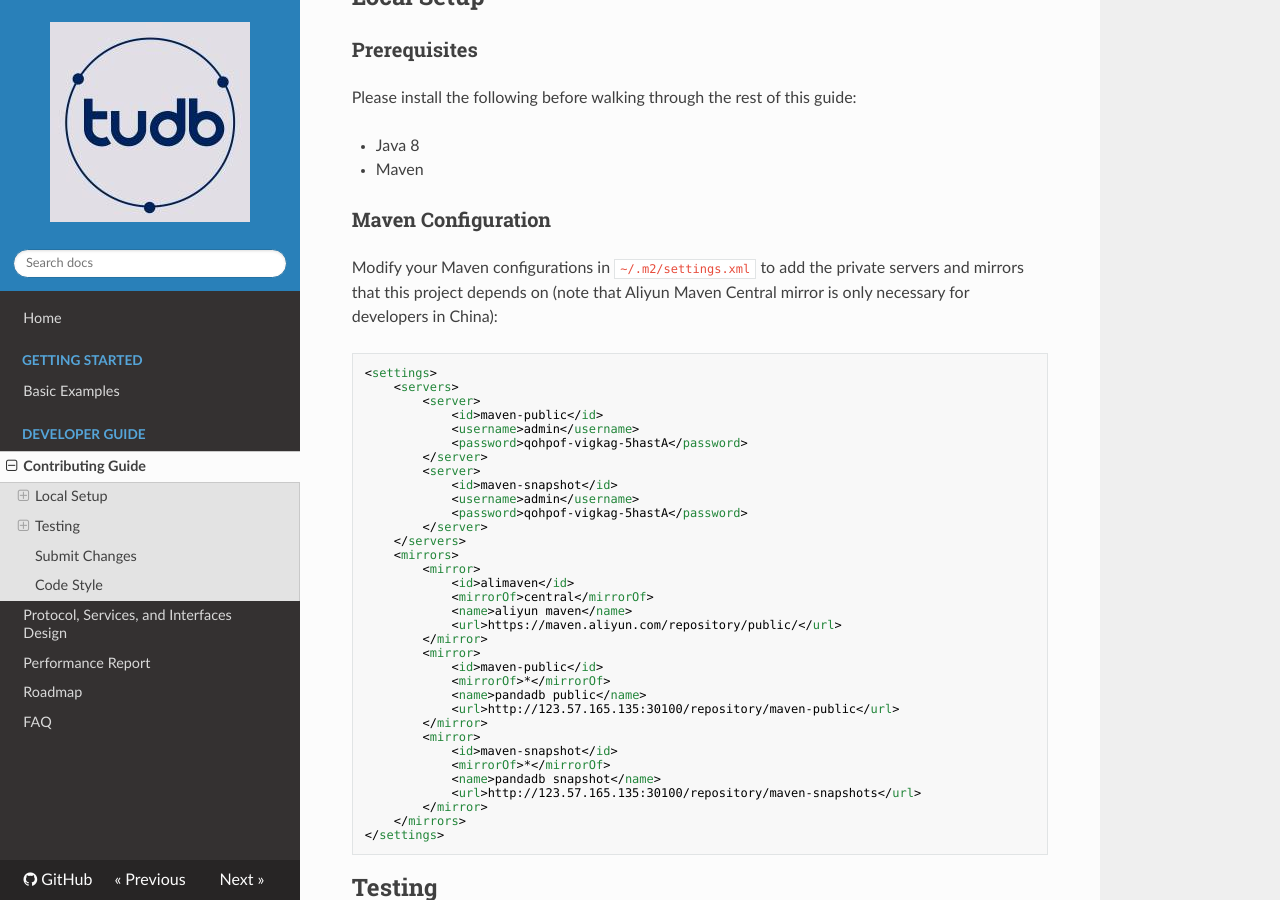
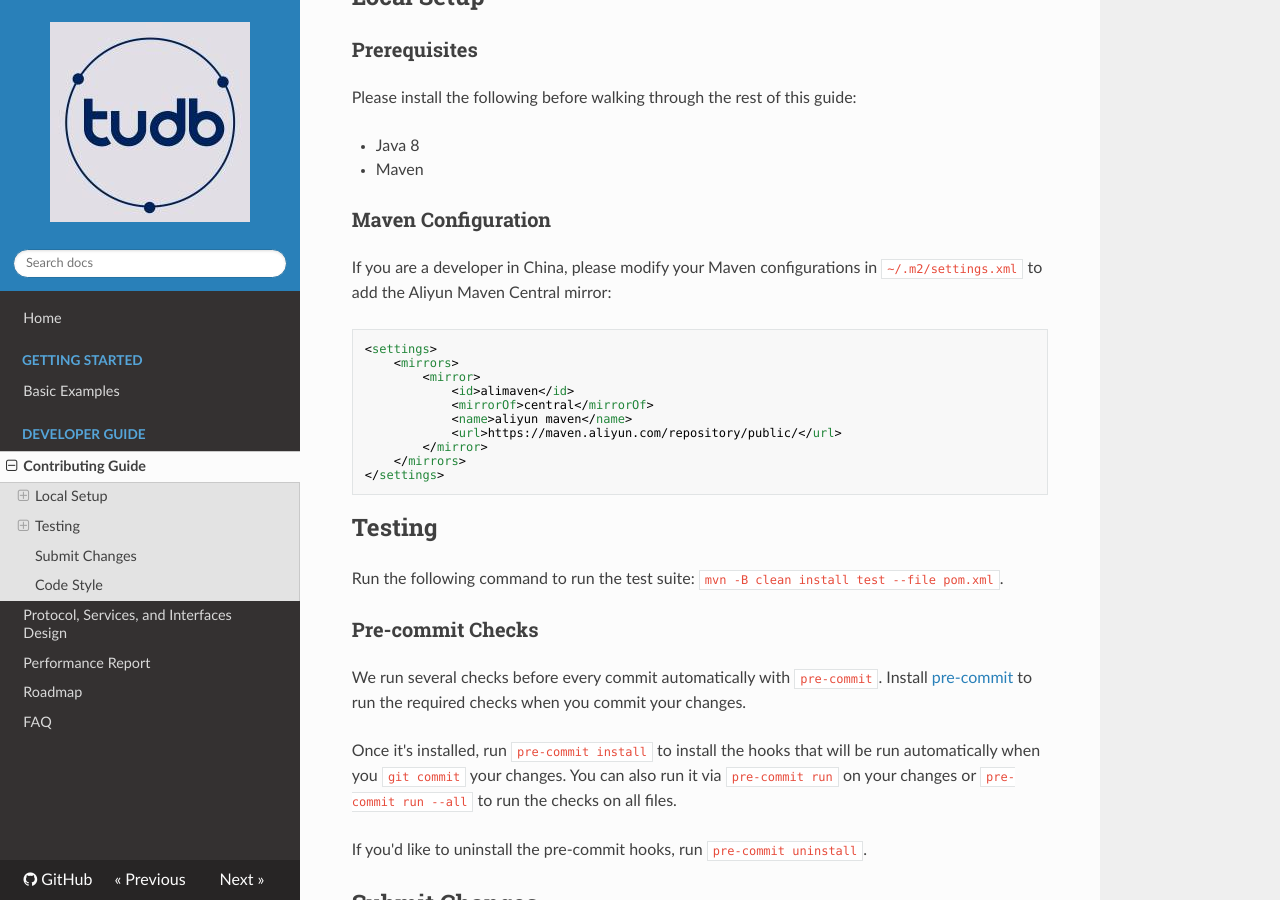
Before and after one commit to TUDB-Labs/TuDB, an MkDocs documentation site: the page built from docs/CONTRIBUTING.md, in a window 1280 px wide and 900 px high, scrolled down 228 px. Built offline with MkDocs 1.6.1, drawn with Linux system fonts in a browser that asks for light colours; nearby versions of some CDN libraries.

Commit message:
build: Remove unused servers and mirrors
Signed-off-by: Yuan Tang <terrytangyuan@gmail.com>

````diff
--- a/docs/CONTRIBUTING.md
+++ b/docs/CONTRIBUTING.md
@@ -13,41 +13,16 @@ Please install the following before walking through the rest of this guide:
 
 ### Maven Configuration
 
-Modify your Maven configurations in `~/.m2/settings.xml` to add the private servers and mirrors that this project
-depends on (note that Aliyun Maven Central mirror is only necessary for developers in China):
+If you are a developer in China, please modify your Maven configurations in `~/.m2/settings.xml` to add the Aliyun Maven Central mirror:
 
 ```xml
 <settings>
-    <servers>
-        <server>
-            <id>maven-public</id>
-            <username>admin</username>
-            <password>qohpof-vigkag-5hastA</password>
-        </server>
-        <server>
-            <id>maven-snapshot</id>
-            <username>admin</username>
-            <password>qohpof-vigkag-5hastA</password>
-        </server>
-    </servers>
     <mirrors>
         <mirror>
             <id>alimaven</id>
             <mirrorOf>central</mirrorOf>
             <name>aliyun maven</name>
             <url>https://maven.aliyun.com/repository/public/</url>
-        </mirror>
-        <mirror>
-            <id>maven-public</id>
-            <mirrorOf>*</mirrorOf>
-            <name>pandadb public</name>
-            <url>http://123.57.165.135:30100/repository/maven-public</url>
-        </mirror>
-        <mirror>
-            <id>maven-snapshot</id>
-            <mirrorOf>*</mirrorOf>
-            <name>pandadb snapshot</name>
-            <url>http://123.57.165.135:30100/repository/maven-snapshots</url>
         </mirror>
     </mirrors>
 </settings>
````
Also changed, not shown: pom.xml (+0 -12 lines).
